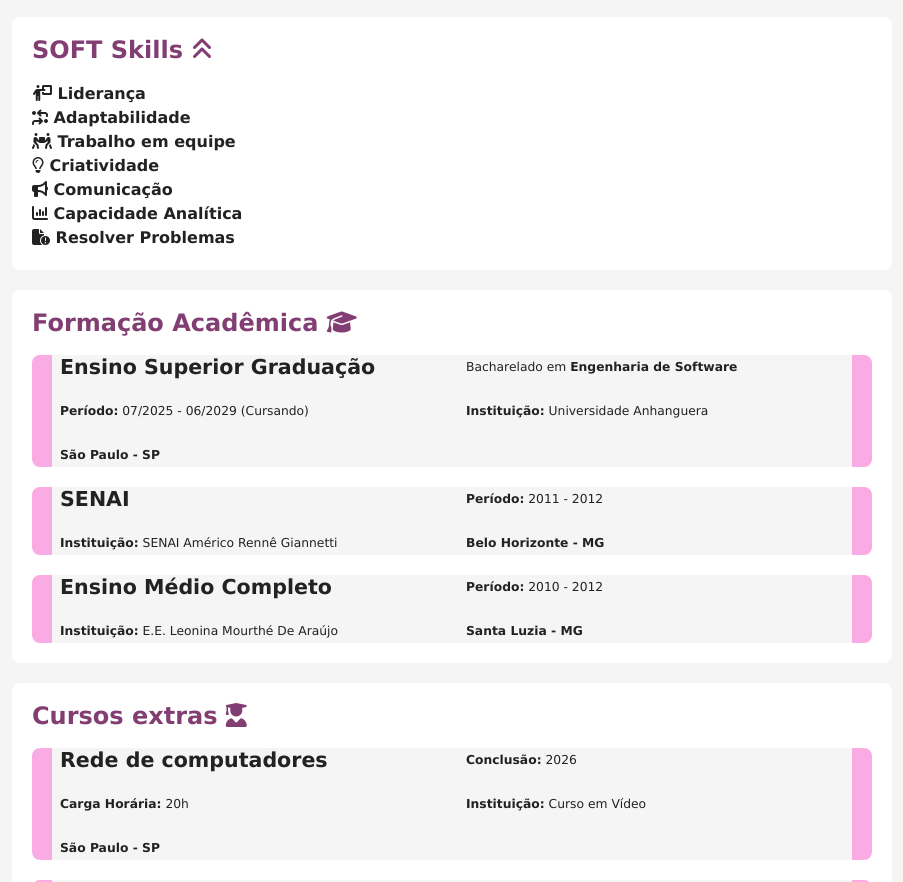
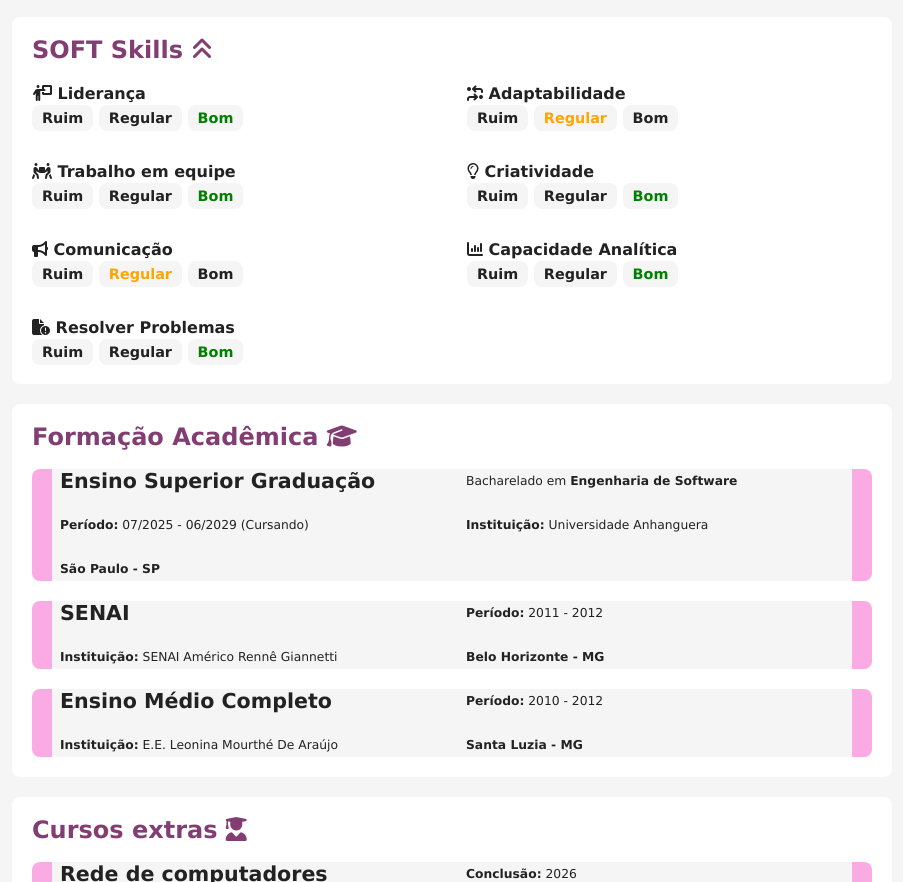
Before and after one commit to Luana-Mozer/PORTIFOLIO, a plain HTML site: page index.html in a window 1280 px wide. Shown: the part 1078-1960 px from the top of the page, without its empty margins (348-1251 px from the left). Drawn offline with Linux system fonts and the light colour scheme.

Commit message:
deixando soft skills mais leve

```diff
--- a/estilos/style.css
+++ b/estilos/style.css
@@ -185,6 +185,25 @@ div#video-container  iframe{
   background-color: var(--destaque-inverso);
   border-radius: 4px;
 }
+.soft-item {
+  font-weight: bolder;
+  color: var(--texto);
+}
+span.nivel {
+  font-size: 0.9em;
+  padding: 5px 10px;
+  border-radius: 8px;
+  background-color: var(--fundo-principal);
+}
+#select-ruim {
+  color: red;
+}
+#select-regular {
+  color: orange;
+}
+#select-bom {
+  color: green;
+}
 /* Formação */
 #forma-container {
   display: flex;
--- a/index.html
+++ b/index.html
@@ -218,20 +218,70 @@
             <article id="softSkills"> <!-- Soft Skills -->
                 <h2>SOFT Skills <i class="fa-solid fa-angles-up"></i></h2>
                 <div id="skill-container">
-                    <div id="item">
-                        <div id="info">
-                            <span id="nome">
-                               <i class="fa-solid fa-person-chalkboard"></i> Liderança <br>
-                               <i class="fa-solid fa-arrows-turn-to-dots"></i> Adaptabilidade <br>
-                               <i class="fa-solid fa-people-carry-box"></i> Trabalho em equipe <br>
-                               <i class="fa-regular fa-lightbulb"></i> Criatividade <br>
-                               <i class="fa-solid fa-bullhorn"></i> Comunicação <br>
-                               <i class="fa-solid fa-chart-column"></i> Capacidade Analítica<br>
-                               <i class="fa-solid fa-file-circle-exclamation"></i> Resolver Problemas
-                            </span>
-                            </div>
+                    <!-- Liderança -->
+                    <div class="soft-item">
+                        <span class="soft-nome"><i class="fa-solid fa-person-chalkboard"></i> Liderança</span>
+                        <div class="niveis">
+                            <span class="nivel ruim">Ruim</span>
+                            <span class="nivel regular">Regular</span>
+                            <span class="nivel bom" id="select-bom">Bom</span>
                         </div>
                     </div>
+                    <!-- Adaptabilidade -->
+                    <div class="soft-item">
+                        <span class="soft-nome"><i class="fa-solid fa-arrows-turn-to-dots"></i> Adaptabilidade</span>
+                        <div class="niveis">
+                            <span class="nivel ruim">Ruim</span>
+                            <span class="nivel regular" id="select-regular">Regular</span>
+                            <span class="nivel bom" >Bom</span>
+                        </div>
+                    </div>
+                    <!-- Trabalho em equipe -->
+                    <div class="soft-item">
+                        <span class="soft-nome"><i class="fa-solid fa-people-carry-box"></i> Trabalho em equipe</span>
+                        <div class="niveis">
+                            <span class="nivel ruim">Ruim</span>
+                            <span class="nivel regular">Regular</span>
+                            <span class="nivel bom" id="select-bom">Bom</span>
+                        </div>
+                    </div>
+                    <!-- Criatividade -->
+                    <div class="soft-item">
+                        <span class="soft-nome"><i class="fa-regular fa-lightbulb"></i> Criatividade</span>
+                        <div class="niveis">
+                            <span class="nivel ruim">Ruim</span>
+                            <span class="nivel regular" >Regular</span>
+                            <span class="nivel bom" id="select-bom" >Bom</span>
+                        </div>
+                    </div>
+                    <!-- Comunicação -->
+                    <div class="soft-item">
+                        <span class="soft-nome"><i class="fa-solid fa-bullhorn"></i> Comunicação</span>
+                        <div class="niveis">
+                            <span class="nivel ruim">Ruim</span>
+                            <span class="nivel regular" id="select-regular">Regular</span>
+                            <span class="nivel bom">Bom</span>
+                        </div>
+                    </div>
+                    <!-- Capacidade Analítica -->
+                    <div class="soft-item">
+                        <span class="soft-nome"><i class="fa-solid fa-chart-column"></i> Capacidade Analítica</span>
+                        <div class="niveis">
+                            <span class="nivel ruim">Ruim</span>
+                            <span class="nivel regular">Regular</span>
+                            <span class="nivel bom" id="select-bom">Bom</span>
+                        </div>
+                    </div>
+                    <!-- Resolver Problemas -->
+                    <div class="soft-item">
+                        <span class="soft-nome"><i class="fa-solid fa-file-circle-exclamation"></i> Resolver Problemas</span>
+                        <div class="niveis">
+                            <span class="nivel ruim">Ruim</span>
+                            <span class="nivel regular">Regular</span>
+                            <span class="nivel bom" id="select-bom">Bom</span>
+                        </div>
+                    </div>
+                </div>
             </article> <!-- fim article softSkills -->
              <!-- Formação -->
             <article id="formacao">
```
